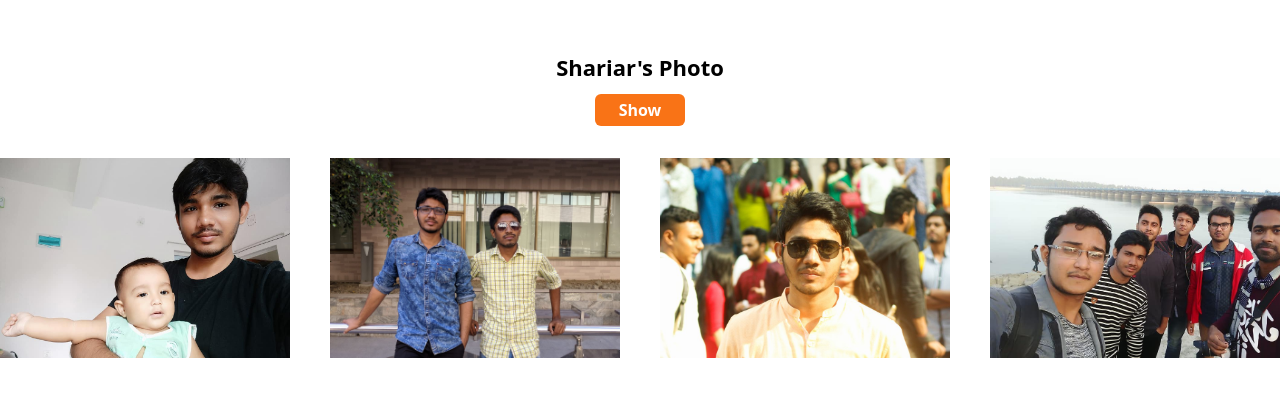
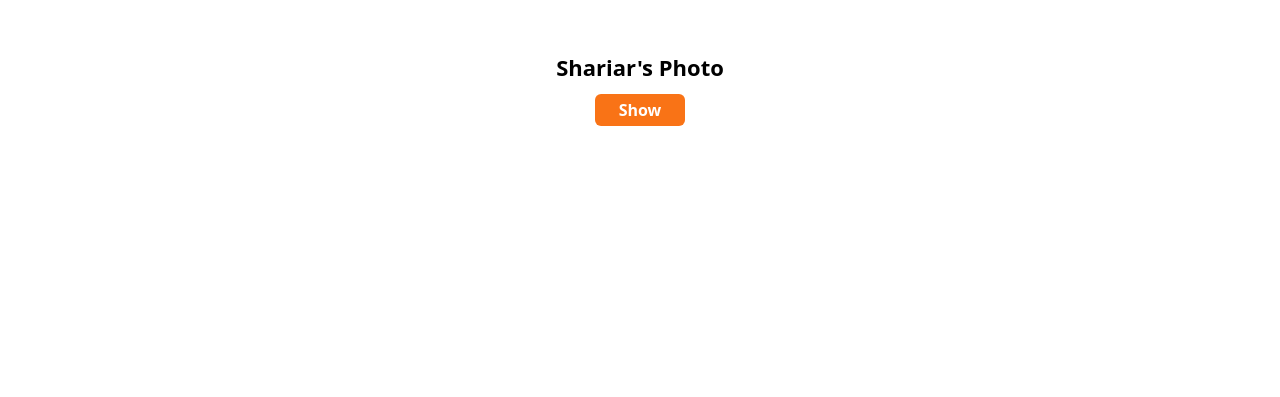
Before and after one commit to shariar-duke/framer-motion, a React (Vite) app: page / in a window 1280 px wide. Shown: the part 149-546 px from the top of the page. Built offline with nearby package versions, Linux system fonts and the light colour scheme.

Commit message:
using stagger for image animation

```diff
--- a/src/components/Stagger.jsx
+++ b/src/components/Stagger.jsx
@@ -1,32 +1,53 @@
 /* eslint-disable react/no-unescaped-entities */
-import { useAnimate, stagger } from "framer-motion";
-import { motion } from "framer-motion";
-import { useState } from "react";
+import { motion } from 'framer-motion';
+import { useState } from 'react';
 
 export default function Stagger() {
   const images = [
     {
-      id: "1",
-      iamgePath: "/public/photo1.jpg",
+      id: '1',
+      iamgePath: '/public/photo1.jpg',
     },
     {
-      id: "2",
-      iamgePath: "/public/photo2.jpg",
+      id: '2',
+      iamgePath: '/public/photo2.jpg',
     },
     {
-      id: "3",
-      iamgePath: "/public/photo3.jpg",
+      id: '3',
+      iamgePath: '/public/photo3.jpg',
     },
     {
-      id: "4",
-      iamgePath: "/public/photo4.jpg",
+      id: '4',
+      iamgePath: '/public/photo4.jpg',
+    },
+    {
+      id: '5',
+      iamgePath: '/public/photo5.jpg',
     },
   ];
 
-  const [show, setShow] = useState(true);
+  const [show, setShow] = useState(false);
+
   const showButton = () => {
     setShow((prev) => !prev);
   };
+
+  // Define parent and child variants
+  const containerVariants = {
+    hidden: { opacity: 1 },
+    show: {
+      opacity: 1,
+      transition: {
+        staggerChildren: 0.3, // Stagger delay for each child
+      },
+    },
+  };
+
+  const childVariants = {
+    hidden: { opacity: 0 },
+    show: { opacity: 1 },
+  };
+
   return (
     <div className="flex flex-col items-center">
       <h2 className="text-[22px] font-bold">Shariar's Photo</h2>
@@ -34,25 +55,25 @@ export default function Stagger() {
         onClick={showButton}
         className="bg-orange-500 py-1 w-[90px] rounded-md mt-[10px] text-white font-bold"
       >
-        Show
+        {show ? 'Hide' : 'Show'}
       </button>
 
       {show && (
-        <div className="mt-8 w-full flex flex-row gap-[40px]">
+        <motion.div
+          className="mt-8 w-full flex flex-row gap-[40px]"
+          variants={containerVariants}
+          initial="hidden"
+          animate="show"
+        >
           {images.map((singleImg, index) => (
             <motion.div
-              initial={{ opacity: 0 }}
-              animate={{ opacity: 1 }}
-              transition={{
-                duration: 0.5,
-                delay: index / 5,
-              }}
               key={index}
-              className="h-[200px] w-[290px] bg-cover "
+              className="h-[200px] w-[290px] bg-cover"
               style={{ backgroundImage: `url(${singleImg.iamgePath})` }}
-            ></motion.div>
+              variants={childVariants}
+            />
           ))}
-        </div>
+        </motion.div>
       )}
     </div>
   );
```
